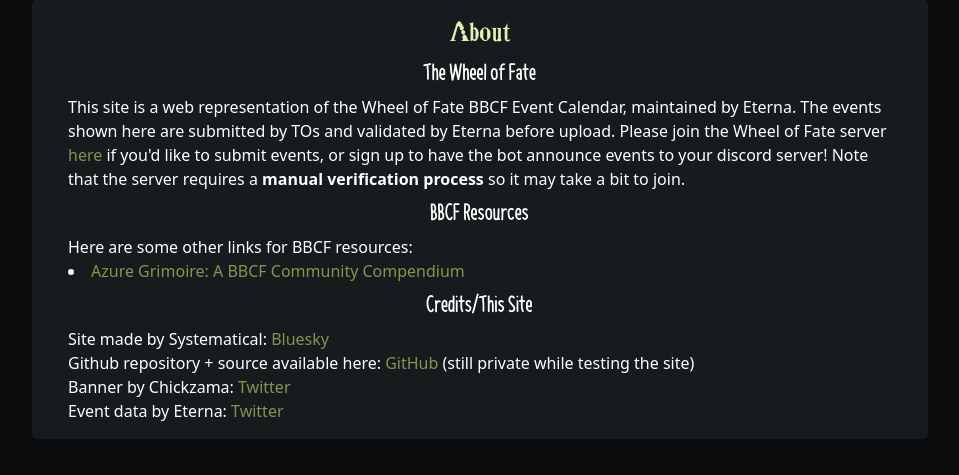
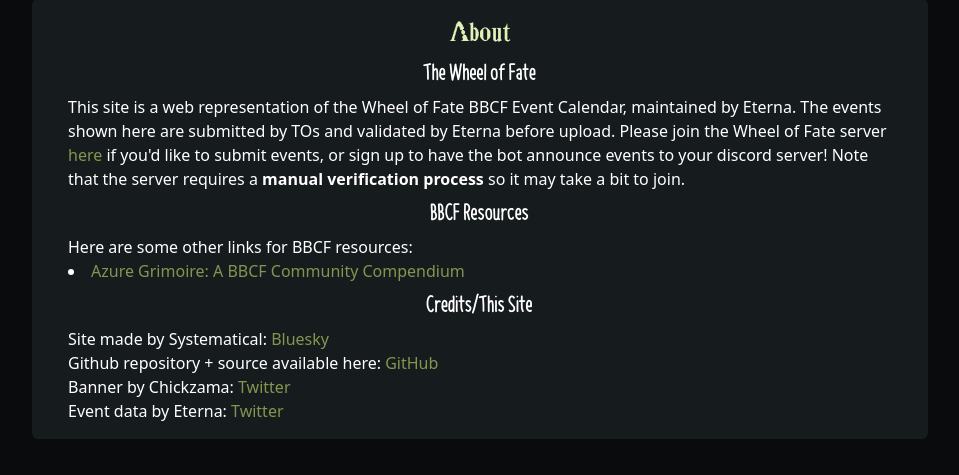
Before and after one commit to systematical-ter/compete.blazblue, a Flask app: template flasksite/templates/core.html in a window 1280 px wide. Shown: the part 362-837 px from the top of the page, without its empty margins (160-1119 px from the left). Run offline with Flask 3, Linux system fonts and the light colour scheme; the template is opened without the code that fills it, so the values that code supplies are empty; style sheets or scripts are compiled from the project's sources; parts of the project's set-up code (start-up, migrations or seed data) failed here and were passed over.

Commit message:
remove comment about github being priv

```diff
--- a/flasksite/templates/core.html
+++ b/flasksite/templates/core.html
@@ -62,7 +62,7 @@
     </div>
     <div class="pl-5 pr-5 w-full">
       Site made by Systematical: <a href="https://bsky.app/profile/systematical.bsky.social">Bluesky</a><br/>
-      Github repository + source available here: <a href="https://github.com/systematical-ter/compete.blazblue">GitHub</a> (still private while testing the site)<br/>
+      Github repository + source available here: <a href="https://github.com/systematical-ter/compete.blazblue">GitHub</a><br/>
       Banner by Chickzama: <a href="https://x.com/Chickzama">Twitter</a><br/>
       Event data by Eterna: <a href="https://x.com/FadedBlackCrown">Twitter</a><br/>
     </div>
```
